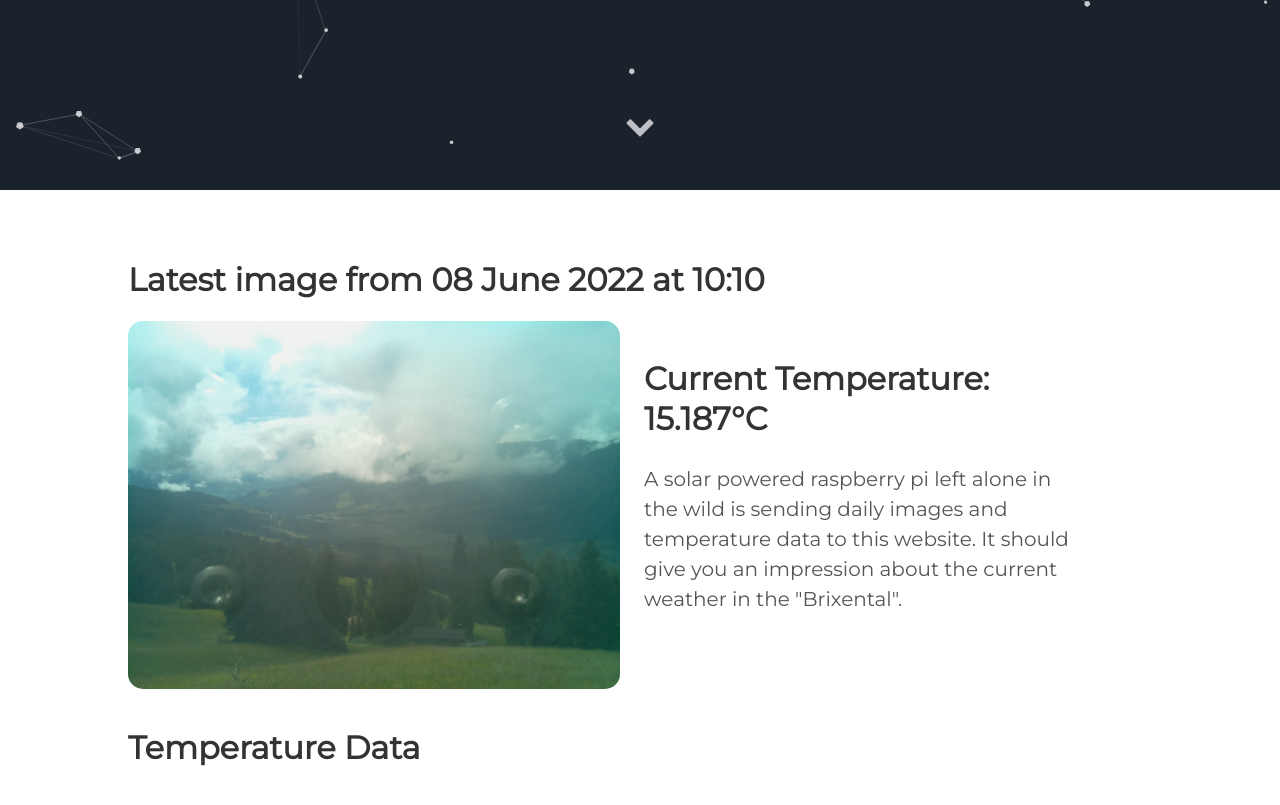
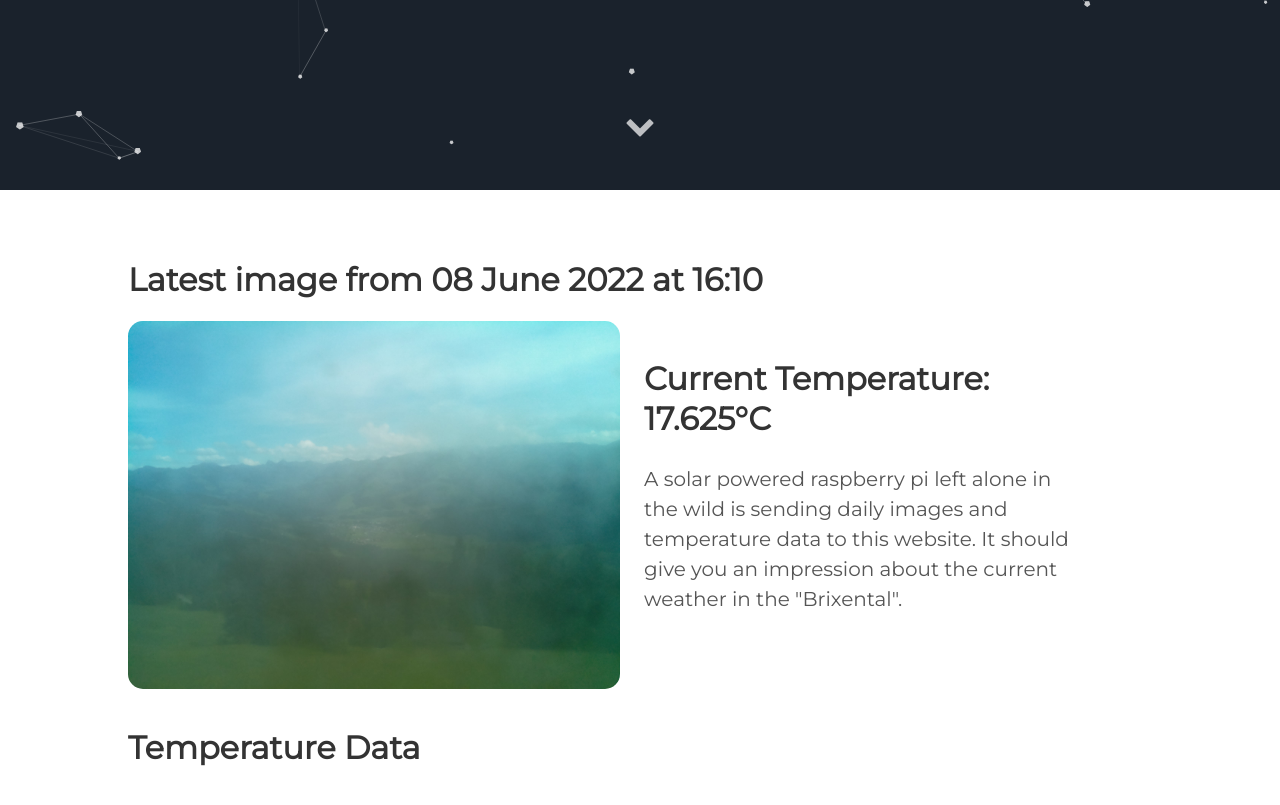
Before and after one commit to vektorious/vektorious.github.io, a Jekyll site: the page built from resources/huette.md, in a window 1280 px wide and 900 px high, scrolled down 710 px. Shown: the top 805 px of the window. Built offline with Jekyll 4.4.1, drawn with Linux system fonts in a browser that asks for light colours.

Commit message:
I'm a bot beep boop

```diff
--- a/resources/huette.md
+++ b/resources/huette.md
@@ -6,13 +6,13 @@
 description: 'Live image from the Austrian alps'
 twitter_text: ' '
 ---
-## Latest image from 08 June 2022 at 10:10
+## Latest image from 08 June 2022 at 16:10
 <div class="huette">
   <div class="huette-image">
     <img src="{{ "/assets/img/huette.jpg" | prepend: site.baseurl }}">
   </div>
   <div class="huette-text">
-        <h2>Current Temperature: 15.187°C</h2>
+        <h2>Current Temperature: 17.625°C</h2>
         <p>A solar powered raspberry pi left alone in the wild is sending daily images and temperature data to this website. It should give you an impression about the current weather in the "Brixental".</p>
 
   </div>
```
Also changed, not shown: rpi-script/2022-06-08_160909.txt (renamed from rpi-script/2022-06-08_100911.txt, +5 -5 lines), rpi-script/huette.md (+2 -2 lines), assets/img/huette.jpg, assets/img/temp_plot.png, rpi-script/temp_plot.png, 1 other file.
